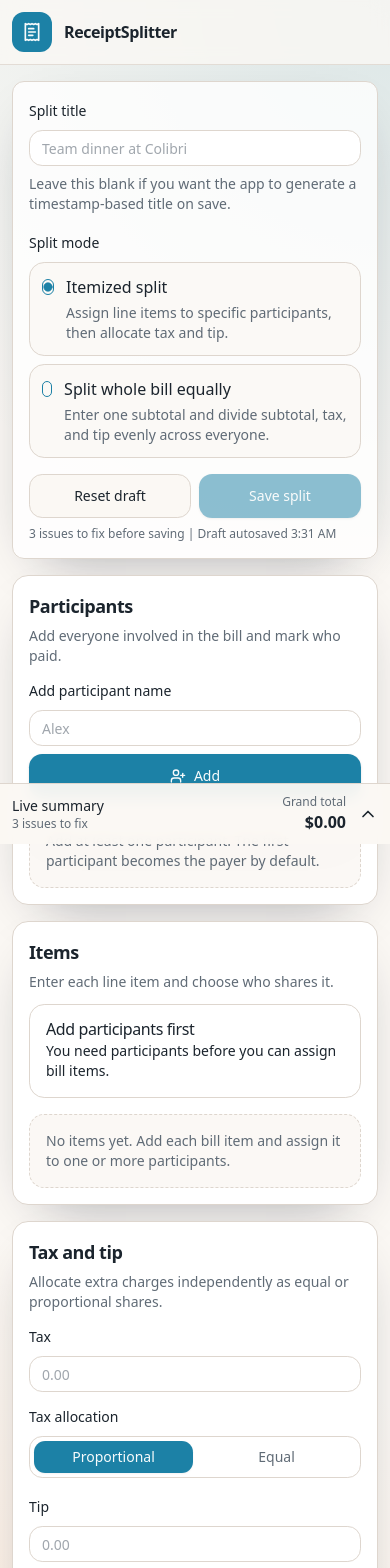
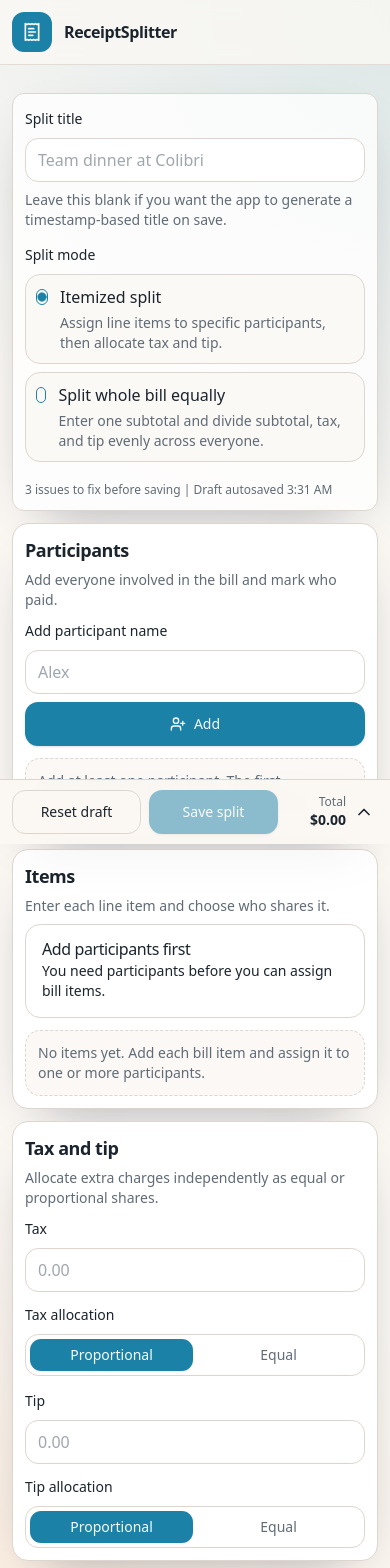
Before and after one commit to peijie36/ReceiptSplitter, a React (Vite) app: page /split/new in a window 390 px wide. Shown: the top 1568 px of the page. Built offline with nearby package versions, Linux system fonts and the light colour scheme.

Commit message:
Improve mobile receipt draft controls and accessibility

```diff
--- a/src/components/split/ChargeSection.tsx
+++ b/src/components/split/ChargeSection.tsx
@@ -28,6 +28,7 @@ function AllocationModeToggle({
     <div className="space-y-2">
       <Label>{label}</Label>
       <RadioGroup
+        aria-label={label}
         className="grid grid-cols-2 gap-1 rounded-md border border-input bg-card p-1"
         value={value}
         onValueChange={(nextValue) => onValueChange(nextValue as AllocationMode)}
@@ -117,7 +118,7 @@ export function ChargeSection() {
 
   return (
     <Card>
-      <CardHeader className="p-4 pb-3 sm:p-5 sm:pb-3">
+      <CardHeader className="p-3 pb-2 sm:p-5 sm:pb-3">
         <CardTitle>Tax and tip</CardTitle>
         <CardDescription>
           {draft.splitMode === "equal"
@@ -125,8 +126,8 @@ export function ChargeSection() {
             : "Allocate extra charges independently as equal or proportional shares."}
         </CardDescription>
       </CardHeader>
-      <CardContent className="space-y-4 p-4 pt-0 sm:p-5 sm:pt-0">
-        <div className="grid gap-3 md:grid-cols-2">
+      <CardContent className="space-y-3 p-3 pt-0 sm:space-y-4 sm:p-5 sm:pt-0">
+        <div className="grid gap-2.5 sm:gap-3 md:grid-cols-2">
           <div className="space-y-2">
             <Label htmlFor="tax-input">Tax</Label>
             <MoneyInput
@@ -160,7 +161,7 @@ export function ChargeSection() {
           )}
         </div>
 
-        <div className="grid gap-3 md:grid-cols-2">
+        <div className="grid gap-2.5 sm:gap-3 md:grid-cols-2">
           <div className="space-y-2">
             <Label htmlFor="tip-input">Tip</Label>
             <MoneyInput
--- a/src/components/split/ItemSection.tsx
+++ b/src/components/split/ItemSection.tsx
@@ -105,7 +105,7 @@ function ExistingItemEditor({ item, itemNumber, participants }: ExistingItemEdit
           {headerAmount === null ? formatCurrency(item.amountCents) : formatCurrency(headerAmount)}
         </div>
       </div>
-      <div className="grid min-w-0 gap-2 p-3 md:grid-cols-[minmax(0,1fr)_9rem]">
+      <div className="grid min-w-0 gap-2 p-2.5 sm:p-3 md:grid-cols-[minmax(0,1fr)_9rem]">
         <div className="space-y-2">
           <Label htmlFor={`item-name-${item.id}`}>Item</Label>
           <Input
@@ -141,7 +141,7 @@ function ExistingItemEditor({ item, itemNumber, participants }: ExistingItemEdit
         </div>
         <div className="min-w-0 space-y-2">
           <Label>Assigned to</Label>
-          <div className="rounded-md border border-border bg-card p-2.5">
+          <div className="rounded-md border border-border bg-card p-2 sm:p-2.5">
             <ParticipantAssignmentChips
               participants={participants}
               selectedParticipantIds={state.participantIds}
@@ -245,7 +245,7 @@ export function ItemSection() {
 
   return (
     <Card>
-      <CardHeader className="p-4 pb-3 sm:p-5 sm:pb-3">
+      <CardHeader className="p-3 pb-2 sm:p-5 sm:pb-3">
         <CardTitle>{draft.splitMode === "equal" ? "Bill subtotal" : "Items"}</CardTitle>
         <CardDescription>
           {draft.splitMode === "equal"
@@ -253,9 +253,9 @@ export function ItemSection() {
             : "Enter each line item and choose who shares it."}
         </CardDescription>
       </CardHeader>
-      <CardContent className="space-y-4 p-4 pt-0 sm:p-5 sm:pt-0">
+      <CardContent className="space-y-3 p-3 pt-0 sm:space-y-4 sm:p-5 sm:pt-0">
         {draft.splitMode === "equal" ? (
-          <div className="space-y-3 rounded-lg border border-dashed border-border p-3">
+          <div className="space-y-2.5 rounded-lg border border-dashed border-border p-2.5 sm:space-y-3 sm:p-3">
             <div className="space-y-2">
               <Label htmlFor="bill-subtotal">Subtotal before tax and tip</Label>
               <MoneyInput
@@ -290,8 +290,8 @@ export function ItemSection() {
             <AlertDescription>You need participants before you can assign bill items.</AlertDescription>
           </Alert>
         ) : (
-          <form className="space-y-3 rounded-lg border border-dashed border-border p-3" onSubmit={handleAddItem}>
-            <div className="grid gap-3 md:grid-cols-[1.2fr_180px]">
+          <form className="space-y-2.5 rounded-lg border border-dashed border-border p-2.5 sm:space-y-3 sm:p-3" onSubmit={handleAddItem}>
+            <div className="grid gap-2.5 sm:gap-3 md:grid-cols-[1.2fr_180px]">
               <div className="space-y-2">
                 <Label htmlFor="new-item-name">Item name</Label>
                 <Input
@@ -322,7 +322,7 @@ export function ItemSection() {
 
             <div className="space-y-2">
               <Label>Assign to</Label>
-              <div className="rounded-md border border-border bg-card p-2.5">
+              <div className="rounded-md border border-border bg-card p-2 sm:p-2.5">
                 <ParticipantAssignmentChips
                   participants={draft.participants}
                   selectedParticipantIds={newItem.participantIds}
@@ -346,7 +346,7 @@ export function ItemSection() {
         ) : null}
 
         {draft.splitMode === "equal" ? null : draft.items.length === 0 ? (
-          <div className="rounded-lg border border-dashed border-border bg-secondary/40 p-4 text-sm text-muted-foreground">
+          <div className="rounded-lg border border-dashed border-border bg-secondary/40 p-3 text-sm text-muted-foreground sm:p-4">
             No items yet. Add each bill item and assign it to one or more participants.
           </div>
         ) : (
--- a/src/components/split/ParticipantAssignmentChips.tsx
+++ b/src/components/split/ParticipantAssignmentChips.tsx
@@ -34,7 +34,7 @@ export function ParticipantAssignmentChips({
   }
 
   return (
-    <div className="space-y-2">
+    <div className="space-y-2" role="group" aria-label="Participant assignments">
       <div className="flex flex-wrap gap-2">
         <Button
           type="button"
--- a/src/components/split/ParticipantSection.tsx
+++ b/src/components/split/ParticipantSection.tsx
@@ -95,11 +95,11 @@ export function ParticipantSection() {
 
   return (
     <Card>
-      <CardHeader className="p-4 pb-3 sm:p-5 sm:pb-3">
+      <CardHeader className="p-3 pb-2 sm:p-5 sm:pb-3">
         <CardTitle>Participants</CardTitle>
         <CardDescription>Add everyone involved in the bill and mark who paid.</CardDescription>
       </CardHeader>
-      <CardContent className="space-y-4 p-4 pt-0 sm:p-5 sm:pt-0">
+      <CardContent className="space-y-3 p-3 pt-0 sm:space-y-4 sm:p-5 sm:pt-0">
         <form className="grid gap-2 sm:grid-cols-[1fr_auto]" onSubmit={handleAddParticipant}>
           <div className="space-y-2">
             <Label htmlFor="participant-name">Add participant name</Label>
@@ -128,18 +128,22 @@ export function ParticipantSection() {
         ) : null}
 
         {draft.participants.length === 0 ? (
-          <div className="rounded-lg border border-dashed border-border bg-secondary/40 p-4 text-sm text-muted-foreground">
+          <div className="rounded-lg border border-dashed border-border bg-secondary/40 p-3 text-sm text-muted-foreground sm:p-4">
             Add at least one participant. The first participant becomes the payer by default.
           </div>
         ) : (
-          <RadioGroup value={draft.payerId ?? undefined} onValueChange={(value) => handleSetPayer(String(value))}>
+          <RadioGroup
+            aria-label="Payer"
+            value={draft.payerId ?? undefined}
+            onValueChange={(value) => handleSetPayer(String(value))}
+          >
             <div className="space-y-2">
               {draft.participants.map((participant) => (
                 <div
                   key={participant.id}
-                  className="grid gap-2 rounded-lg border border-border/80 bg-background/70 p-3 md:grid-cols-[minmax(0,1fr)_auto_auto] md:items-end"
+                  className="grid grid-cols-[minmax(0,1fr)_auto] items-center gap-2 rounded-lg border border-border/80 bg-background/70 p-2.5 sm:p-3 md:grid-cols-[minmax(0,1fr)_auto_auto] md:items-end"
                 >
-                  <div>
+                  <div className="min-w-0">
                     <Label className="sr-only" htmlFor={`participant-${participant.id}`}>
                       Name
                     </Label>
@@ -164,17 +168,17 @@ export function ParticipantSection() {
                     />
                   </div>
                   <div className="flex">
-                    <label className="inline-flex h-9 w-full items-center gap-3 rounded-md border border-border bg-card px-3 text-sm md:w-auto">
+                    <label className="inline-flex h-11 w-full items-center gap-2 rounded-md border border-border bg-card px-2.5 text-sm sm:h-9 sm:px-3 md:w-auto">
                       <RadioGroupItem value={participant.id} id={`payer-${participant.id}`} />
                       <span>Payer</span>
                     </label>
                   </div>
-                  <div className="flex justify-end">
+                  <div className="col-span-2 flex justify-end md:col-span-1">
                     <Button
                       type="button"
                       variant="ghost"
                       size="sm"
-                      className="w-full md:w-auto"
+                      className="h-8 min-h-8 px-2 text-muted-foreground hover:text-foreground md:h-9 md:min-h-9 md:w-auto md:px-3"
                       onClick={() => handleRemoveParticipant(participant.id)}
                     >
                       <Trash2 className="h-4 w-4" />
--- a/src/components/split/SummarySection.tsx
+++ b/src/components/split/SummarySection.tsx
@@ -1,4 +1,4 @@
-import { useMemo, useState } from "react";
+import { useMemo, useState, type ReactNode } from "react";
 import { ChevronDown, ChevronRight, ChevronUp, Receipt, Wallet } from "lucide-react";
 
 import { Alert, AlertDescription, AlertTitle } from "@/components/ui/alert";
@@ -222,18 +222,46 @@ export function SummarySection({ className }: SummarySectionProps) {
   );
 }
 
-export function MobileSummaryDock() {
+type MobileSummaryDockProps = {
+  actions?: ReactNode;
+};
+
+export function MobileSummaryDock({ actions }: MobileSummaryDockProps) {
   const [isOpen, setIsOpen] = useState(false);
+  const summaryDockContentId = "mobile-summary-dock-content";
   const { draft, validationErrors, totals } = useSummaryData();
   const issueLabel =
     validationErrors.length === 1 ? "1 issue to fix" : `${validationErrors.length} issues to fix`;
+  const summaryButtonLabel = `Live summary, ${
+    validationErrors.length > 0 ? issueLabel : getSummaryDescription(draft)
+  }, grand total ${formatCurrency(totals.grandTotalCents)}`;
 
   return (
     <div className="fixed inset-x-0 bottom-0 z-50 border-t border-border bg-background/95 shadow-calm backdrop-blur xl:hidden">
       <div className="mx-auto max-w-7xl px-3 py-2.5 sm:px-4 sm:py-3">
+        {actions ? (
+          <div className="grid grid-cols-[minmax(0,1fr)_minmax(0,1fr)_auto] items-center gap-2 sm:hidden">
+            {actions}
+            <button
+              type="button"
+              aria-label={summaryButtonLabel}
+              aria-expanded={isOpen}
+              aria-controls={summaryDockContentId}
+              onClick={() => setIsOpen((current) => !current)}
+              className="flex h-11 min-w-[5.75rem] items-center justify-end gap-2 rounded-md px-1 text-right focus-visible:outline-none focus-visible:ring-2 focus-visible:ring-ring focus-visible:ring-offset-2"
+            >
+              <span>
+                <span className="block text-xs text-muted-foreground">Total</span>
+                <span className="block text-sm font-semibold">{formatCurrency(totals.grandTotalCents)}</span>
+              </span>
+              {isOpen ? <ChevronDown className="h-5 w-5 shrink-0" /> : <ChevronUp className="h-5 w-5 shrink-0" />}
+            </button>
+          </div>
+        ) : (
           <button
             type="button"
             aria-expanded={isOpen}
+            aria-controls={summaryDockContentId}
             onClick={() => setIsOpen((current) => !current)}
             className="flex w-full items-center justify-between gap-3 rounded-md text-left focus-visible:outline-none focus-visible:ring-2 focus-visible:ring-ring focus-visible:ring-offset-2"
           >
@@ -251,9 +279,13 @@ export function MobileSummaryDock() {
               {isOpen ? <ChevronDown className="h-5 w-5" /> : <ChevronUp className="h-5 w-5" />}
             </span>
           </button>
+        )}
 
         {isOpen ? (
-          <div className="mt-3 max-h-[72vh] overflow-y-auto rounded-md border border-border bg-card p-3 sm:p-4">
+          <div
+            id={summaryDockContentId}
+            className="mt-3 max-h-[72vh] overflow-y-auto rounded-md border border-border bg-card p-3 sm:p-4"
+          >
             <SummaryContent validationErrors={validationErrors} totals={totals} compact />
           </div>
         ) : null}
--- a/src/components/ui/input.tsx
+++ b/src/components/ui/input.tsx
@@ -10,7 +10,7 @@ const Input = React.forwardRef<HTMLInputElement, InputProps>(({ className, type,
       ref={ref}
       type={type}
       className={cn(
-        "flex h-10 w-full rounded-md border border-input bg-card px-3 py-2 text-sm ring-offset-background file:border-0 file:bg-transparent file:text-sm file:font-medium placeholder:text-muted-foreground/60 focus-visible:outline-none focus-visible:ring-2 focus-visible:ring-ring focus-visible:ring-offset-2 disabled:cursor-not-allowed disabled:opacity-50",
+        "flex h-10 min-h-11 w-full rounded-md border border-input bg-card px-3 py-2 text-base ring-offset-background file:border-0 file:bg-transparent file:text-sm file:font-medium placeholder:text-muted-foreground/60 focus-visible:outline-none focus-visible:ring-2 focus-visible:ring-ring focus-visible:ring-offset-2 disabled:cursor-not-allowed disabled:opacity-50 sm:min-h-9 sm:text-sm",
         className,
       )}
       {...props}
--- a/src/index.css
+++ b/src/index.css
@@ -29,7 +29,7 @@
   }
 
   body {
-    @apply min-h-screen bg-background font-sans text-foreground antialiased;
+    @apply min-h-screen overflow-x-hidden bg-background font-sans text-foreground antialiased;
     background-image:
       radial-gradient(circle at top right, rgba(14, 116, 144, 0.13), transparent 32%),
       radial-gradient(circle at bottom left, rgba(251, 146, 60, 0.12), transparent 30%);
--- a/src/routes/HomePage.tsx
+++ b/src/routes/HomePage.tsx
@@ -13,7 +13,7 @@ import {
   AlertDialogTrigger,
 } from "@/components/ui/alert-dialog";
 import { Button } from "@/components/ui/button";
-import { Card, CardContent, CardDescription, CardHeader, CardTitle } from "@/components/ui/card";
+import { Card, CardContent, CardDescription, CardHeader } from "@/components/ui/card";
 import { ScrollArea } from "@/components/ui/scroll-area";
 import { useAppStore } from "@/store/useAppStore";
 import { hasDraftContent } from "@/utils/draft";
@@ -44,7 +44,9 @@ export function HomePage() {
       <section className="grid gap-6 lg:grid-cols-[1.15fr_0.85fr]">
         <Card className="overflow-hidden border-none bg-primary text-primary-foreground">
           <CardHeader className="pb-3">
-            <CardTitle className="text-3xl sm:text-4xl">Split the bill without splitting focus.</CardTitle>
+            <h1 className="text-3xl font-semibold tracking-tight sm:text-4xl">
+              Split the bill without splitting focus.
+            </h1>
             <CardDescription className="max-w-2xl text-primary-foreground/80">
               Add participants, assign line items, apply tax and tip, then see exactly who owes the payer.
             </CardDescription>
@@ -72,7 +74,7 @@ export function HomePage() {
 
         <Card>
           <CardHeader>
-            <CardTitle>Current draft</CardTitle>
+            <h2 className="text-lg font-semibold tracking-tight">Current draft</h2>
             <CardDescription>Keep going from where you left off, or start clean.</CardDescription>
           </CardHeader>
           <CardContent className="space-y-3">
--- a/src/routes/SplitEditorPage.tsx
+++ b/src/routes/SplitEditorPage.tsx
@@ -30,6 +30,43 @@ function formatDraftSavedAt(isoDate: string) {
   }).format(new Date(isoDate));
 }
 
+type DraftActionsProps = {
+  canSave: boolean;
+  onReset: () => void;
+  onSave: () => void;
+  className: string;
+  buttonClassName: string;
+};
+
+function DraftActions({ canSave, onReset, onSave, className, buttonClassName }: DraftActionsProps) {
+  return (
+    <div className={className}>
+      <AlertDialog>
+        <AlertDialogTrigger asChild>
+          <Button type="button" variant="outline" size="sm" className={buttonClassName}>
+            Reset draft
+          </Button>
+        </AlertDialogTrigger>
+        <AlertDialogContent>
+          <AlertDialogHeader>
+            <AlertDialogTitle>Reset the current draft?</AlertDialogTitle>
+            <AlertDialogDescription>
+              This clears the unsaved working draft. Saved snapshots will stay in history.
+            </AlertDialogDescription>
+          </AlertDialogHeader>
+          <AlertDialogFooter>
+            <AlertDialogCancel>Cancel</AlertDialogCancel>
+            <AlertDialogAction onClick={onReset}>Reset draft</AlertDialogAction>
+          </AlertDialogFooter>
+        </AlertDialogContent>
+      </AlertDialog>
+      <Button type="button" size="sm" className={buttonClassName} onClick={onSave} disabled={!canSave}>
+        Save split
+      </Button>
+    </div>
+  );
+}
+
 export function SplitEditorPage() {
   const navigate = useNavigate();
   const draft = useAppStore((state) => state.draft);
@@ -51,9 +88,15 @@ export function SplitEditorPage() {
     }
   }
 
+  function handleReset() {
+    resetDraft();
+    void navigate({ to: "/" });
+  }
+
   return (
-    <div className="space-y-4 pb-24 sm:space-y-5 xl:pb-0">
-      <div className="flex flex-col gap-4 rounded-xl border border-border bg-card/80 p-4 shadow-calm sm:rounded-2xl sm:p-5 lg:flex-row lg:items-end lg:justify-between">
+    <div className="space-y-3 pb-24 sm:space-y-5 xl:pb-0">
+      <h1 className="sr-only">Create receipt split</h1>
+      <div className="flex flex-col gap-3 rounded-xl border border-border bg-card/80 p-3 shadow-calm sm:gap-4 sm:rounded-2xl sm:p-5 lg:flex-row lg:items-end lg:justify-between">
         <div className="w-full max-w-2xl space-y-2">
           <Label htmlFor="split-title">Split title</Label>
           <Input
@@ -66,14 +109,15 @@ export function SplitEditorPage() {
           <p className="text-sm text-muted-foreground">
             Leave this blank if you want the app to generate a timestamp-based title on save.
           </p>
-          <div className="space-y-2 pt-2">
+          <div className="space-y-2 pt-1">
             <Label>Split mode</Label>
             <RadioGroup
+              aria-label="Split mode"
               className="grid gap-2 md:grid-cols-2"
               value={draft.splitMode}
               onValueChange={(value) => setSplitMode(value as SplitMode)}
             >
-              <label className="flex items-start gap-3 rounded-lg border border-border bg-background/70 p-3">
+              <label className="flex items-start gap-3 rounded-lg border border-border bg-background/70 p-2.5 sm:p-3">
                 <RadioGroupItem className="mt-1" value="itemized" id="split-mode-itemized" />
                 <span className="space-y-1">
                   <span className="block font-medium">Itemized split</span>
@@ -82,7 +126,7 @@ export function SplitEditorPage() {
                   </span>
                 </span>
               </label>
-              <label className="flex items-start gap-3 rounded-lg border border-border bg-background/70 p-3">
+              <label className="flex items-start gap-3 rounded-lg border border-border bg-background/70 p-2.5 sm:p-3">
                 <RadioGroupItem className="mt-1" value="equal" id="split-mode-equal" />
                 <span className="space-y-1">
                   <span className="block font-medium">Split whole bill equally</span>
@@ -95,37 +139,13 @@ export function SplitEditorPage() {
           </div>
         </div>
         <div className="space-y-2 lg:text-right">
-          <div className="grid grid-cols-2 gap-2 sm:flex sm:flex-wrap sm:justify-start lg:justify-end">
-            <AlertDialog>
-              <AlertDialogTrigger asChild>
-                <Button type="button" variant="outline" size="sm" className="w-full sm:w-auto">
-                  Reset draft
-                </Button>
-              </AlertDialogTrigger>
-              <AlertDialogContent>
-                <AlertDialogHeader>
-                  <AlertDialogTitle>Reset the current draft?</AlertDialogTitle>
-                  <AlertDialogDescription>
-                    This clears the unsaved working draft. Saved snapshots will stay in history.
-                  </AlertDialogDescription>
-                </AlertDialogHeader>
-                <AlertDialogFooter>
-                  <AlertDialogCancel>Cancel</AlertDialogCancel>
-                  <AlertDialogAction
-                    onClick={() => {
-                      resetDraft();
-                      void navigate({ to: "/" });
-                    }}
-                  >
-                    Reset draft
-                  </AlertDialogAction>
-                </AlertDialogFooter>
-              </AlertDialogContent>
-            </AlertDialog>
-            <Button type="button" size="sm" className="w-full sm:w-auto" onClick={handleSave} disabled={!canSave}>
-              Save split
-            </Button>
-          </div>
+          <DraftActions
+            canSave={canSave}
+            onReset={handleReset}
+            onSave={handleSave}
+            className="hidden gap-2 sm:flex sm:flex-wrap sm:justify-start lg:justify-end"
+            buttonClassName="sm:w-auto"
+          />
           <p className="text-xs text-muted-foreground">
             {canSave ? "Ready to save" : validationIssueLabel} | Draft autosaved{" "}
             {formatDraftSavedAt(draft.updatedAt)}
@@ -133,15 +153,25 @@ export function SplitEditorPage() {
         </div>
       </div>
 
-      <div className="grid gap-4 sm:gap-5 xl:grid-cols-[minmax(0,1.2fr)_minmax(22rem,0.8fr)] xl:items-start">
-        <div className="space-y-4 sm:space-y-5">
+      <div className="grid gap-3 sm:gap-5 xl:grid-cols-[minmax(0,1.2fr)_minmax(22rem,0.8fr)] xl:items-start">
+        <div className="space-y-3 sm:space-y-5">
           <ParticipantSection />
           <ItemSection />
           <ChargeSection />
         </div>
         <SummarySection className="hidden w-full xl:block" />
       </div>
-      <MobileSummaryDock />
+      <MobileSummaryDock
+        actions={
+          <DraftActions
+            canSave={canSave}
+            onReset={handleReset}
+            onSave={handleSave}
+            className="contents"
+            buttonClassName="w-full"
+          />
+        }
+      />
     </div>
   );
 }
```
Also changed, not shown: src/routes/SavedSplitPage.tsx (+8 -8 lines). Lines whose indentation alone changed are shown as unchanged.
